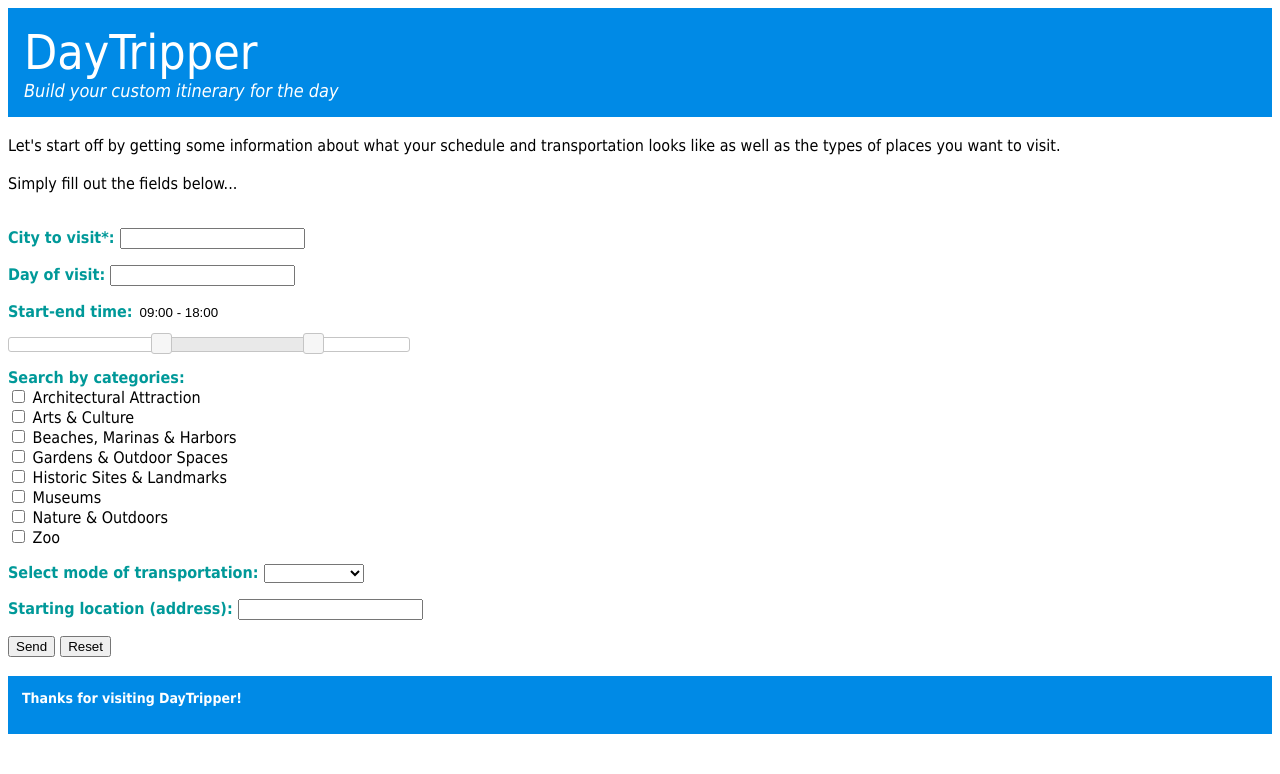
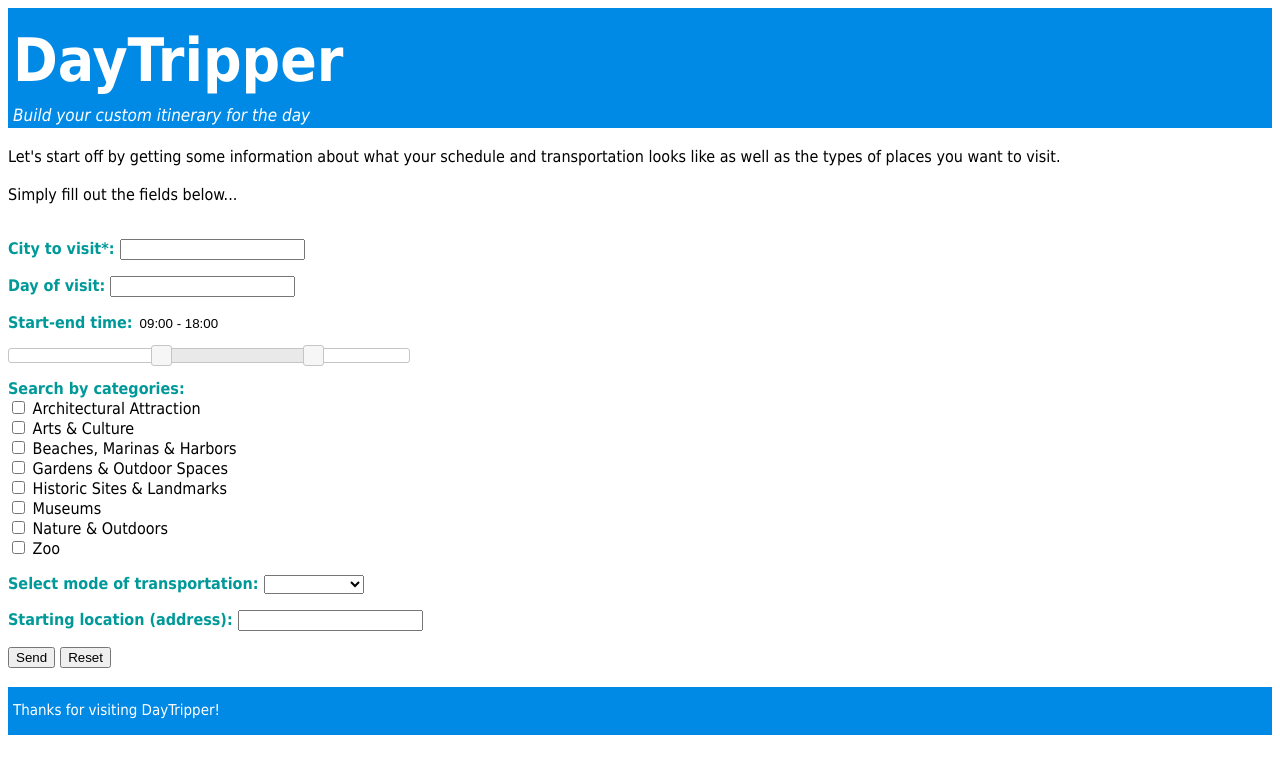
Before and after one commit to tomjarosz/DayTripper_Itinerary_App, a Django app: page /itinerary/ in a window 1280 px wide. Shown: the top 774 px of the page. Run offline with Django 3.2, Linux system fonts and the light colour scheme; data comes from the database, SQL or seed files in the repository; some libraries are stand-ins or nearby versions.

Commit message:
working on forms

```diff
--- a/itin_app/itinerary/templates/itinerary/main_form.html
+++ b/itin_app/itinerary/templates/itinerary/main_form.html
@@ -13,28 +13,36 @@
         padding: 2;
       }
       header{
-        padding:1em;
+        display: block;
+        padding:5px;
         color:white;
         background-color:008ae6;
         clear:left;
         text-align:left;
+        font-size:30px;
+        font-family:Tahoma, sans-serif;
+        margin:0;
+        line-height:0.5em;
+        font-weight:lighter;
       }
       footer{
-        padding:1em;
+        display: block;
+        padding:5px;
         color:white;
         background-color:008ae6;
         clear:left;
         text-align:left;
-        font-size:14px;
+        font-size:15px;
+        font-family:Tahoma, sans-serif;
+        margin:0;
+        line-height:0.5em;
+        font-weight:lighter;
       }
     </style>
 
 <header>
-<font face="Tahoma, Geneva, sans-serif" </font>
-<font size=7 <h1>DayTripper</h1>
-</font><br> <font size = 4
-<h2><i>Build your custom itinerary for the day</i></h2>
-</font>
+    <h1>DayTripper</h1>
+    <div style="font-size:17 !important;"<h2><i>Build your custom itinerary for the day</i></h2></div>
 </header>
 
 <head>
@@ -55,14 +63,17 @@
     });
   } );
   </script>
-    <script>
+
+  <script>
   $( function() {
     $( "#datepicker" ).datepicker();
   } );
   </script>
+
   <style>
   #slider-range{width:400px;}
   </style>
+
   <script>
   $( function() {
     $( "#slider-range" ).slider({
@@ -97,29 +108,29 @@
 <form action="{% url 'itinerary:index' %}" method="post">
     {% csrf_token %}
     <font face="Tahoma, Geneva, sans-serif"
-    <p>
-    <br>
+    <p> <br>
     Let's start off by getting some information about what your schedule and transportation looks like as well as the types of places you want to visit.
-    <br>
-    <br>
+    <br> <br>
     Simply fill out the fields below...
-    <br>
-    <br>
+    <br><br>
+    </p>
 
-    </p>
     <p><b><font color="#009999">
     City to visit*:
     </b></font><input id="tags" name="query_city" value="{{ user_query.query_city }}">
     </p>
+
     <p><b><font color="#009999">
     Day of visit:
     </b></font><input type="text" id="datepicker" name="arrival_date" value="{{ user_query.arrival_date|date:'m/d/Y' }}">
     </p>
+
     <p><b><font color="#009999">
     Start-end time:
     </b></font><input type="text" id="amount-time" name="time_frame" readonly style="border:0; color:#000000;">
     <div id="slider-range"></div>
     </p>
+
     <p><b><font color="#009999">
     Search by categories:
     </b></font><br>
@@ -127,6 +138,7 @@
     <input type="checkbox" name="cat{{ category.user_cat_id }}" value="{{ category.user_cat_id }}" /> {{ category.user_category }} <br>
     {% endfor %}
     </p>
+
     <p><b><font color="#009999">
     Select mode of transportation:
     <select name="mode_transportation">
@@ -137,11 +149,11 @@
         <option value="transit">Public Trans.</option>
     </select>
     </p>
+
     <p><b><font color="#009999">
     Starting location (address):
     </b></font><input type="text" name="start_location" value="{{ user_query.starting_location }}">
     </p>
-
 
 <input type="submit" value="Send" />
 <input type="reset">
@@ -150,7 +162,6 @@
 <br>
 
 <footer>
-  <font
     <p>Thanks for visiting DayTripper!</p>
-</font>
-</html
+</footer>
+</html>
```
